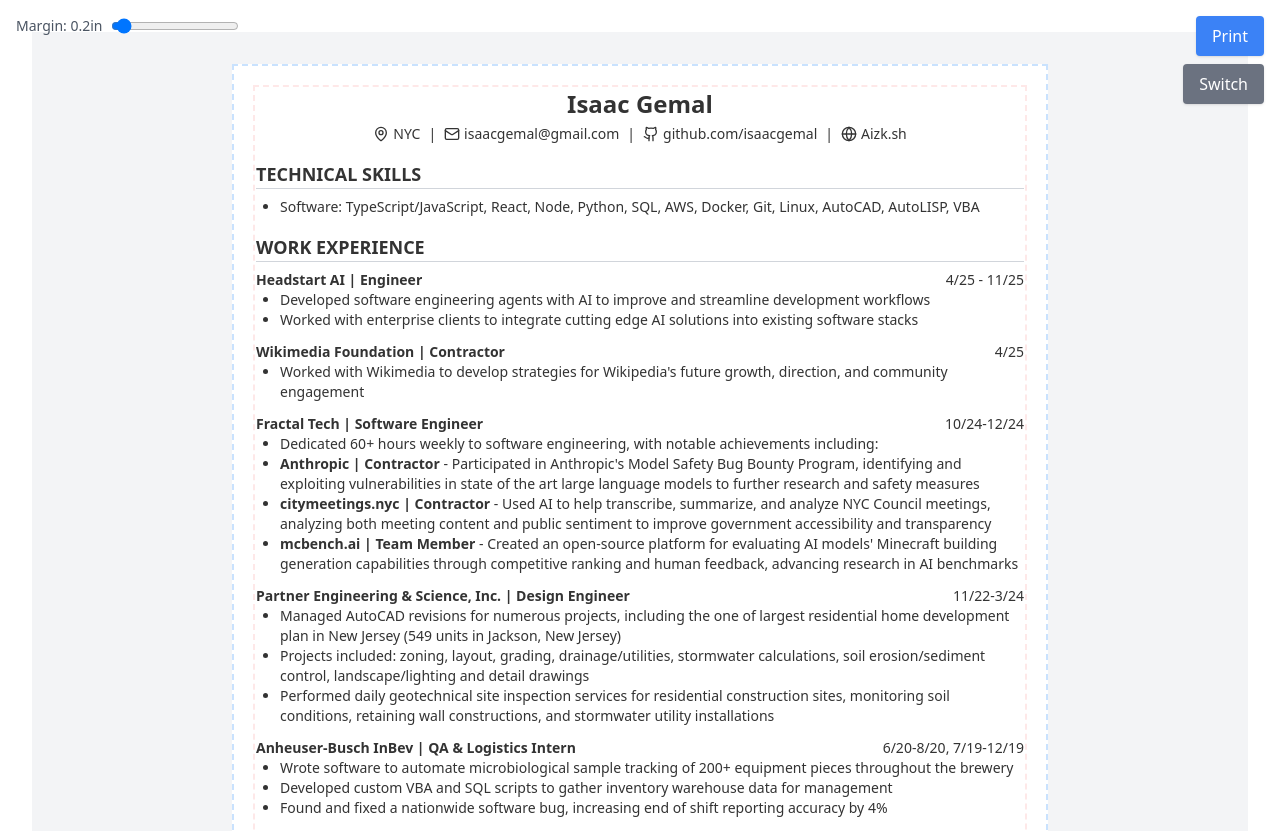
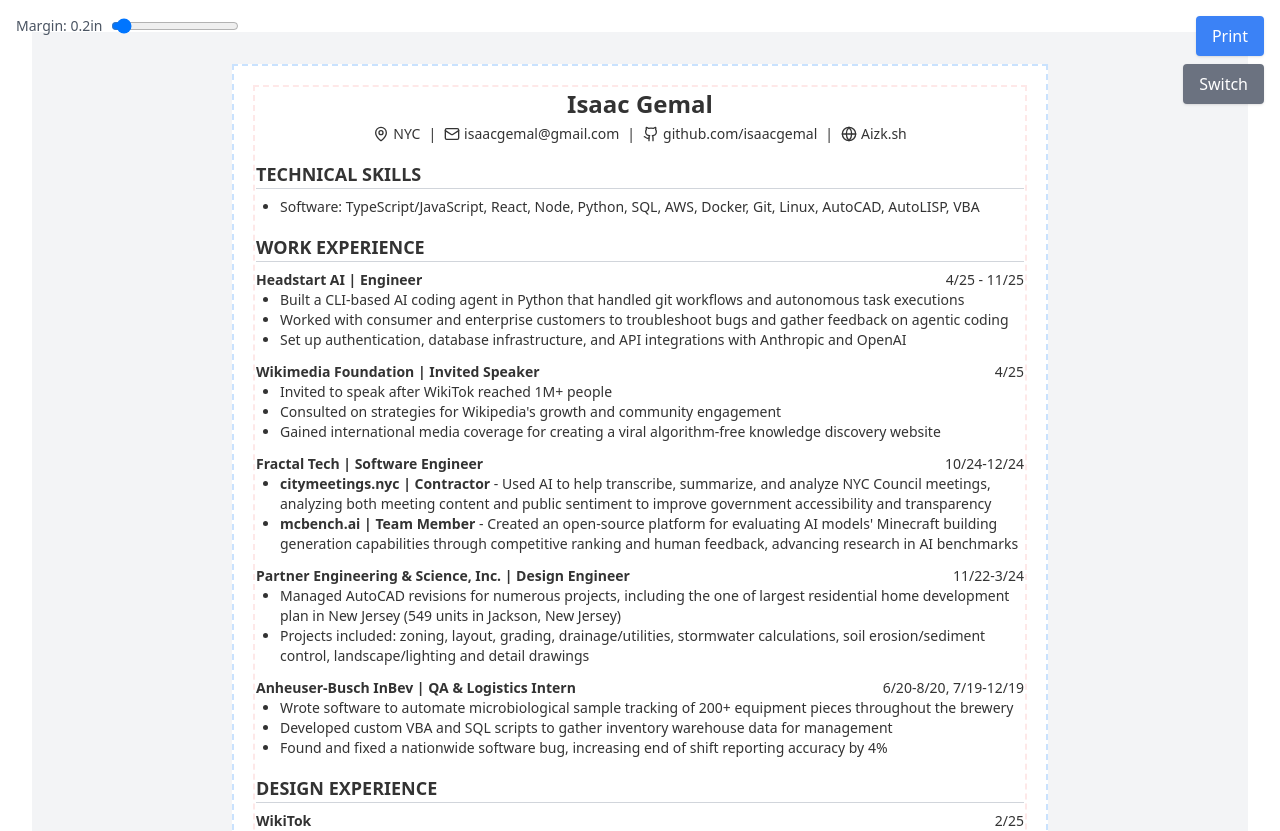
Before and after one commit to IsaacGemal/my-resume, a React (Vite) app: page / in a window 1280 px wide. Shown: the top 831 px of the page. Built offline with nearby package versions, Linux system fonts and the light colour scheme.

Commit message:
Update Headstart and Wikimedia with specific achievements and impact

```diff
--- a/src/components/Resume.tsx
+++ b/src/components/Resume.tsx
@@ -45,18 +45,21 @@
                         <span>4/25 - 11/25</span>
                     </div>
                     <ul className="list-disc pl-6 text-sm">
-                        <li>Developed software engineering agents with AI to improve and streamline development workflows</li>
-                        <li>Worked with enterprise clients to integrate cutting edge AI solutions into existing software stacks</li>
+                        <li>Built a CLI-based AI coding agent in Python that handled git workflows and autonomous task executions</li>
+                        <li>Worked with consumer and enterprise customers to troubleshoot bugs and gather feedback on agentic coding</li>
+                        <li>Set up authentication, database infrastructure, and API integrations with Anthropic and OpenAI</li>
                     </ul>
                 </div>
 
                 <div className="mb-3">
                     <div className="flex justify-between text-sm">
-                        <strong><a href="https://wikimediafoundation.org/" className="hover:underline" target="_blank" rel="noopener noreferrer">Wikimedia Foundation</a> | Contractor</strong>
+                        <strong><a href="https://wikimediafoundation.org/" className="hover:underline" target="_blank" rel="noopener noreferrer">Wikimedia Foundation</a> | Invited Speaker</strong>
                         <span>4/25</span>
                     </div>
                     <ul className="list-disc pl-6 text-sm">
-                        <li>Worked with Wikimedia to develop strategies for Wikipedia's future growth, direction, and community engagement</li>
+                        <li>Invited to speak after WikiTok reached 1M+ people</li>
+                        <li>Consulted on strategies for Wikipedia's growth and community engagement</li>
+                        <li>Gained international media coverage for creating a viral algorithm-free knowledge discovery website</li>
                     </ul>
                 </div>
 
@@ -66,8 +69,6 @@
                         <span>10/24-12/24</span>
                     </div>
                     <ul className="list-disc pl-6 text-sm">
-                        <li>Dedicated 60+ hours weekly to software engineering, with notable achievements including:</li>
-                        <li><strong><a href="https://www.anthropic.com/" className="hover:underline" target="_blank" rel="noopener noreferrer">Anthropic</a> | Contractor</strong> - Participated in Anthropic's Model Safety Bug Bounty Program, identifying and exploiting vulnerabilities in state of the art large language models to further research and safety measures</li>
                         <li><strong><a href="https://citymeetings.nyc" className="hover:underline" target="_blank" rel="noopener noreferrer">citymeetings.nyc</a> | Contractor</strong> - Used AI to help transcribe, summarize, and analyze NYC Council meetings, analyzing both meeting content and public sentiment to improve government accessibility and transparency</li>
                         <li><strong><a href="https://mcbench.ai" className="hover:underline" target="_blank" rel="noopener noreferrer">mcbench.ai</a> | Team Member</strong> - Created an open-source platform for evaluating AI models' Minecraft building generation capabilities through competitive ranking and human feedback, advancing research in AI benchmarks</li>
                     </ul>
@@ -81,7 +82,6 @@
                     <ul className="list-disc pl-6 text-sm">
                         <li>Managed AutoCAD revisions for numerous projects, including the one of largest residential home development plan in New Jersey (549 units in Jackson, New Jersey)</li>
                         <li>Projects included: zoning, layout, grading, drainage/utilities, stormwater calculations, soil erosion/sediment control, landscape/lighting and detail drawings</li>
-                        <li>Performed daily geotechnical site inspection services for residential construction sites, monitoring soil conditions, retaining wall constructions, and stormwater utility installations</li>
                     </ul>
                 </div>
 
@@ -112,6 +112,7 @@
                     </div>
                     <ul className="list-disc pl-6 text-sm">
                         <li>Wikipedia with TikTok scrolling. Built in 2 hours, went viral and reached well over a million people</li>
+                        <li>Over 1000 stars on GitHub</li>
                     </ul>
                 </div>
 
```
